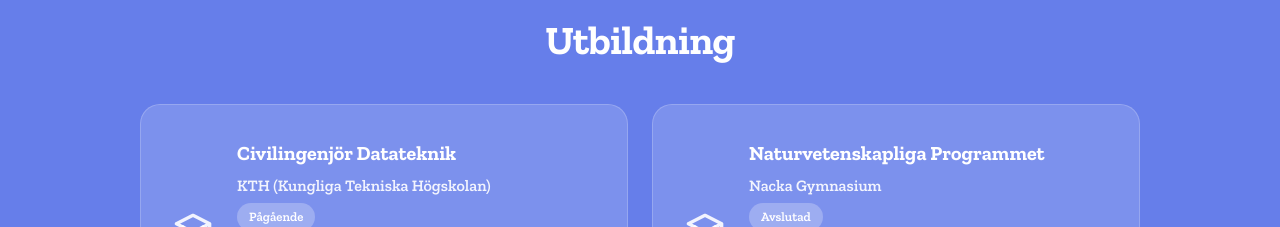
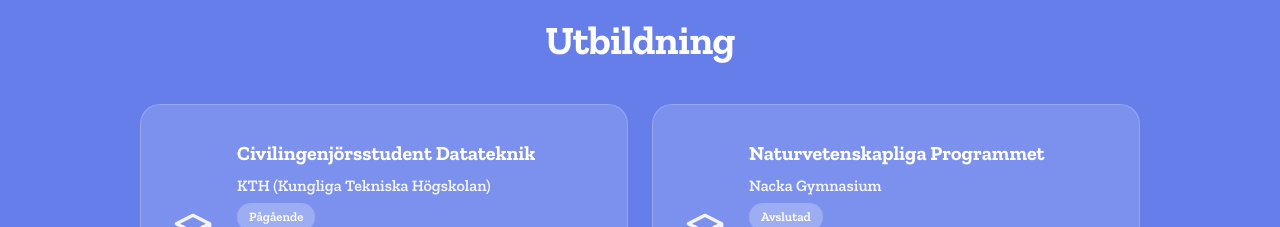
Before and after one commit to jacomaco/portfolio, a React (Vite) app: page / in a window 1280 px wide. Shown: the part 2600-2827 px from the top of the page. Built offline with nearby package versions, Linux system fonts and the light colour scheme.

Commit message:
Update Education.tsx

```diff
--- a/src/components/Education.tsx
+++ b/src/components/Education.tsx
@@ -9,7 +9,7 @@ interface EducationItem {
 
 const education: EducationItem[] = [
   {
-    degree: 'Civilingenjör Datateknik',
+    degree: 'Civilingenjörsstudent Datateknik',
     school: 'KTH (Kungliga Tekniska Högskolan)',
     period: 'Pågående',
     details: 'Utbildningen ger en bred grund inom datateknik, inklusive programmering, systemutveckling och teknisk arkitektur.'
```
